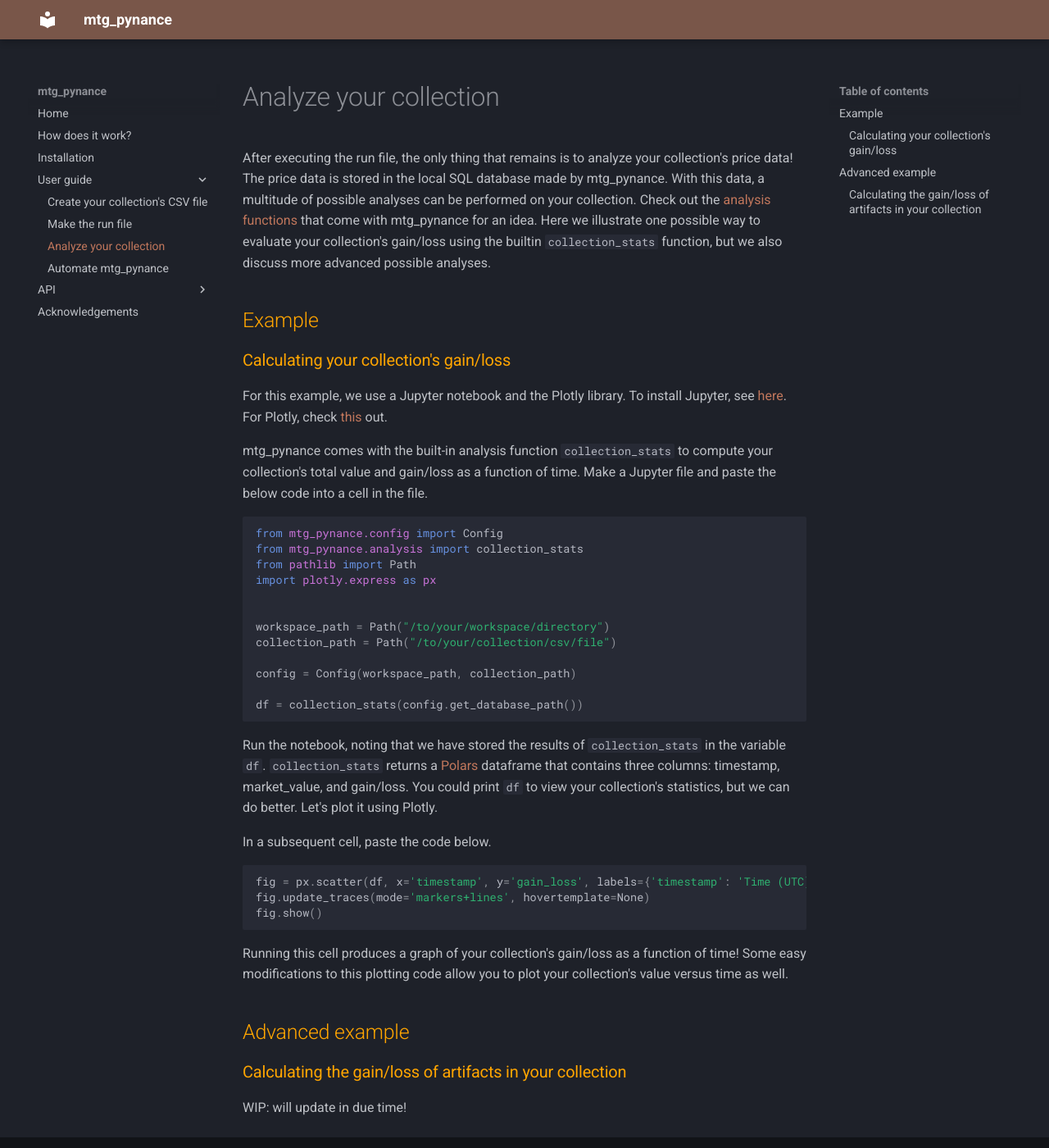
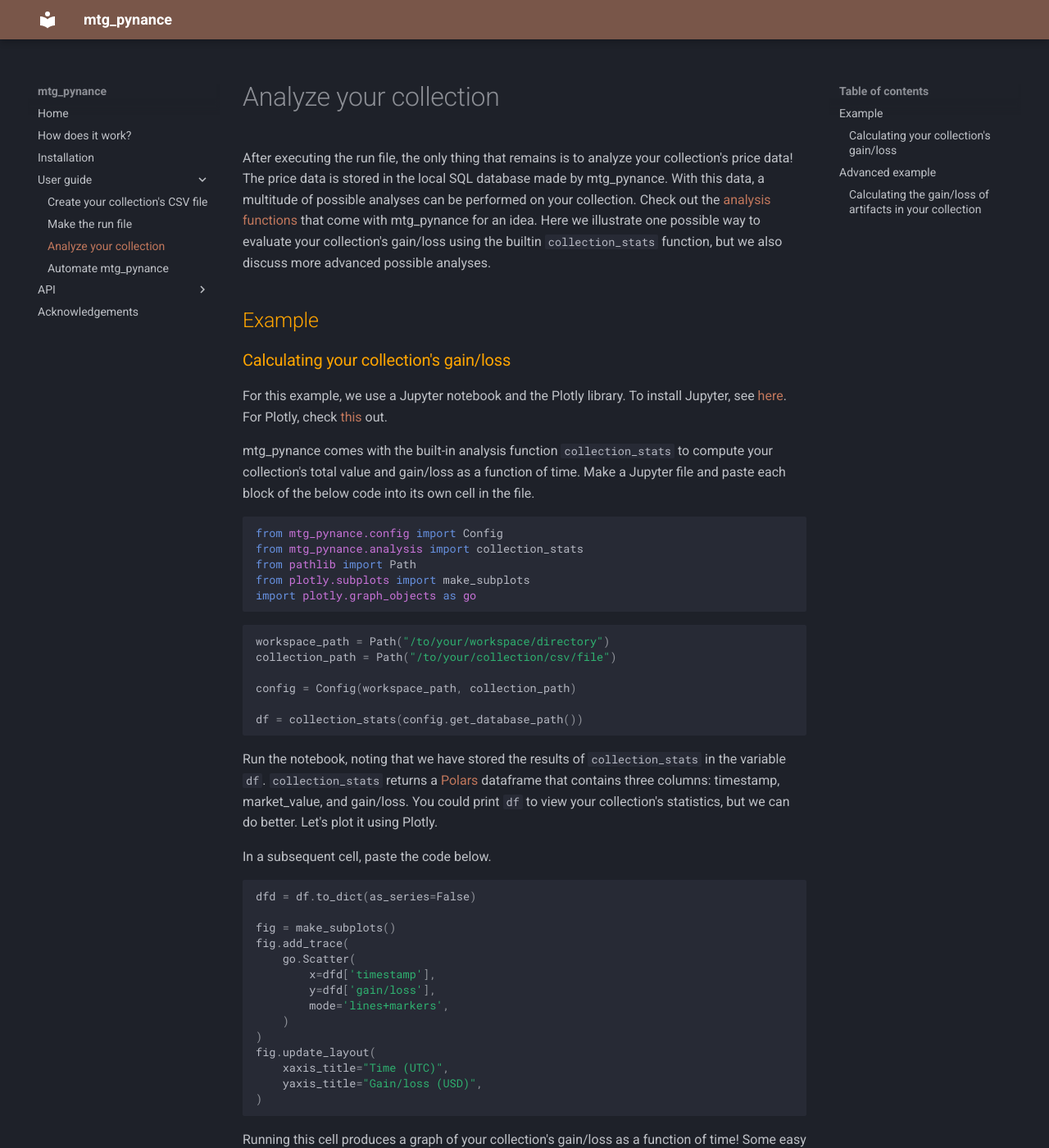
Before and after one commit to sigmanotation/mtg_pynance, an MkDocs documentation site: the page built from docs/user_guide/collection_analysis.md, in a window 1280 px wide and 1400 px high. Shown: the whole window at 82% size. Built offline with MkDocs 1.6.1 and Material for MkDocs 9.7.7, drawn with Linux system fonts in a browser that asks for light colours.

Commit message:
Updated example for calculating your collection's gain/loss. Updated collection_stats function to return a dataframe sorted in time from eariest to latest.

````diff
--- a/docs/user_guide/collection_analysis.md
+++ b/docs/user_guide/collection_analysis.md
@@ -5,15 +5,16 @@ After executing the run file, the only thing that remains is to analyze your col
 
 For this example, we use a Jupyter notebook and the Plotly library. To install Jupyter, see [here](https://jupyter.org/). For Plotly, check [this](https://plotly.com/python/) out.
 
-mtg_pynance comes with the built-in analysis function `#!python collection_stats` to compute your collection's total value and gain/loss as a function of time. Make a Jupyter file and paste the below code into a cell in the file.
+mtg_pynance comes with the built-in analysis function `#!python collection_stats` to compute your collection's total value and gain/loss as a function of time. Make a Jupyter file and paste each block of the below code into its own cell in the file.
 
 ```python
 from mtg_pynance.config import Config
 from mtg_pynance.analysis import collection_stats
 from pathlib import Path
-import plotly.express as px
-
-
+from plotly.subplots import make_subplots
+import plotly.graph_objects as go
+```
+```python
 workspace_path = Path("/to/your/workspace/directory")
 collection_path = Path("/to/your/collection/csv/file")
 
@@ -26,9 +27,20 @@ Run the notebook, noting that we have stored the results of `#!python collection
 In a subsequent cell, paste the code below.
 
 ```python
-fig = px.scatter(df, x='timestamp', y='gain_loss', labels={'timestamp': 'Time (UTC)', 'gain_loss': 'Gain/loss (USD)'})
-fig.update_traces(mode='markers+lines', hovertemplate=None)
-fig.show()
+dfd = df.to_dict(as_series=False)
+
+fig = make_subplots()
+fig.add_trace(
+    go.Scatter(
+        x=dfd['timestamp'],
+        y=dfd['gain/loss'],
+        mode='lines+markers',
+    )
+)
+fig.update_layout(
+    xaxis_title="Time (UTC)",
+    yaxis_title="Gain/loss (USD)",
+)
 ```
 
 Running this cell produces a graph of your collection's gain/loss as a function of time! Some easy modifications to this plotting code allow you to plot your collection's value versus time as well.
--- a/pyproject.toml
+++ b/pyproject.toml
@@ -1,6 +1,6 @@
 [project]
 name = "mtg_pynance"
-version = "0.1.4"
+version = "0.1.5"
 description = "Package of tools to record, store, and analyze your Magic the Gathering collection."
 authors = [
     {name = "Zach Serikow", email = "76140451+sigmanotation@users.noreply.github.com"},
````
Also changed, not shown: 1 other file.
